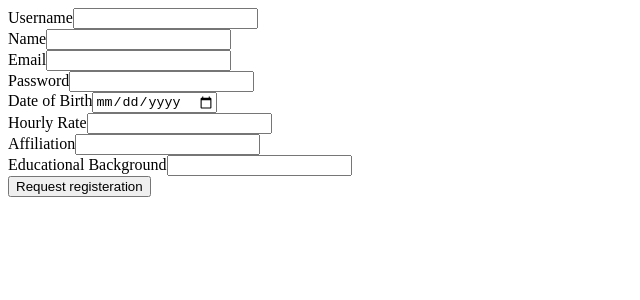
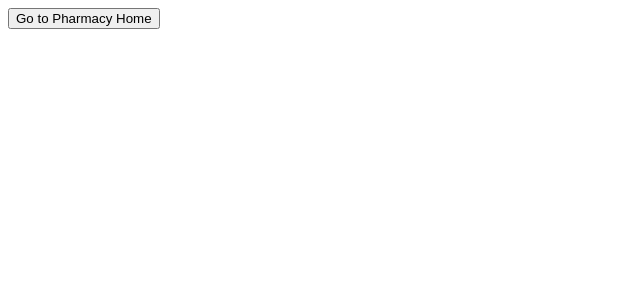
Before and after one commit to advanced-computer-lab-2023/Agile-Star-Squad-Pharmacy, a React (Create React App) app in the folder frontend/: page / in a window 1280 px wide. Shown: the top 300 px of the page, without its empty margins (0-640 px from the left). Built offline with nearby package versions, Linux system fonts and the light colour scheme.

Commit message:
feat: add navigation pharmacyHome

```diff
--- a/frontend/package.json
+++ b/frontend/package.json
@@ -5,6 +5,7 @@
   "dependencies": {
     "react": "^18.2.0",
     "react-dom": "^18.2.0",
+    "react-router-dom": "^6.16.0",
     "react-scripts": "^5.0.1"
   },
   "scripts": {
--- a/frontend/src/App.js
+++ b/frontend/src/App.js
@@ -1,8 +1,22 @@
-import React from "react";
-import PharmacistRequestForm from "./shared/components/FormElements/pharmacistRequestForm";
+import React from 'react';
+import { BrowserRouter, Route, Routes, Navigate } from 'react-router-dom';
+
+import PharmacyHome from './pharmacy/pages/pharmacyHome';
+import LandingPage from './shared/pages/landingPage';
 
 function App() {
-  return <PharmacistRequestForm />;
+  return (
+    <div className="App">
+      <BrowserRouter>
+        <Routes>
+          <Route path="/" element={<LandingPage />} exact />
+          <Route path="/pharmacyHome" element={<PharmacyHome />} exact />
+          {/*redirect to landing page if wrong url*/}
+          <Route path="*" element={<Navigate to="/" />} />{' '}
+        </Routes>
+      </BrowserRouter>
+    </div>
+  );
 }
 
 export default App;
--- /dev/null
+++ b/frontend/src/shared/pages/landingPage.js
@@ -0,0 +1,36 @@
+import React, { Component } from 'react';
+import { Link } from 'react-router-dom';
+
+class LandingPage extends Component {
+  constructor(props) {
+    super(props);
+  }
+
+  render() {
+    // let navigate = useNavigate();
+    // const routeChangeLogin = () => {
+    //     let LoginPath = newPath;
+    //     navigate(LoginPath);
+    // }
+    // const routeChangeRegister = () => {
+    //     let registerPath = newPath;
+    //     navigate(registerPath);
+    // }
+
+    return (
+      <React.Fragment>
+        <Link to="pharmacyHome">
+          <button type="button">Go to Pharmacy Home</button>
+        </Link>
+        {/* // <Link to='patientRegisterForm'>
+            //     <button type="button" onClick={routeChangeRegister}>Register as Doctor</button>
+            // </Link>
+
+            //
+            // <button type="button" onClick={routeChangeLogin}>Login</button> */}
+      </React.Fragment>
+    );
+  }
+}
+
+export default LandingPage;
```
Also changed, not shown: 1 other file (tests, documents, lock files or other folders).
